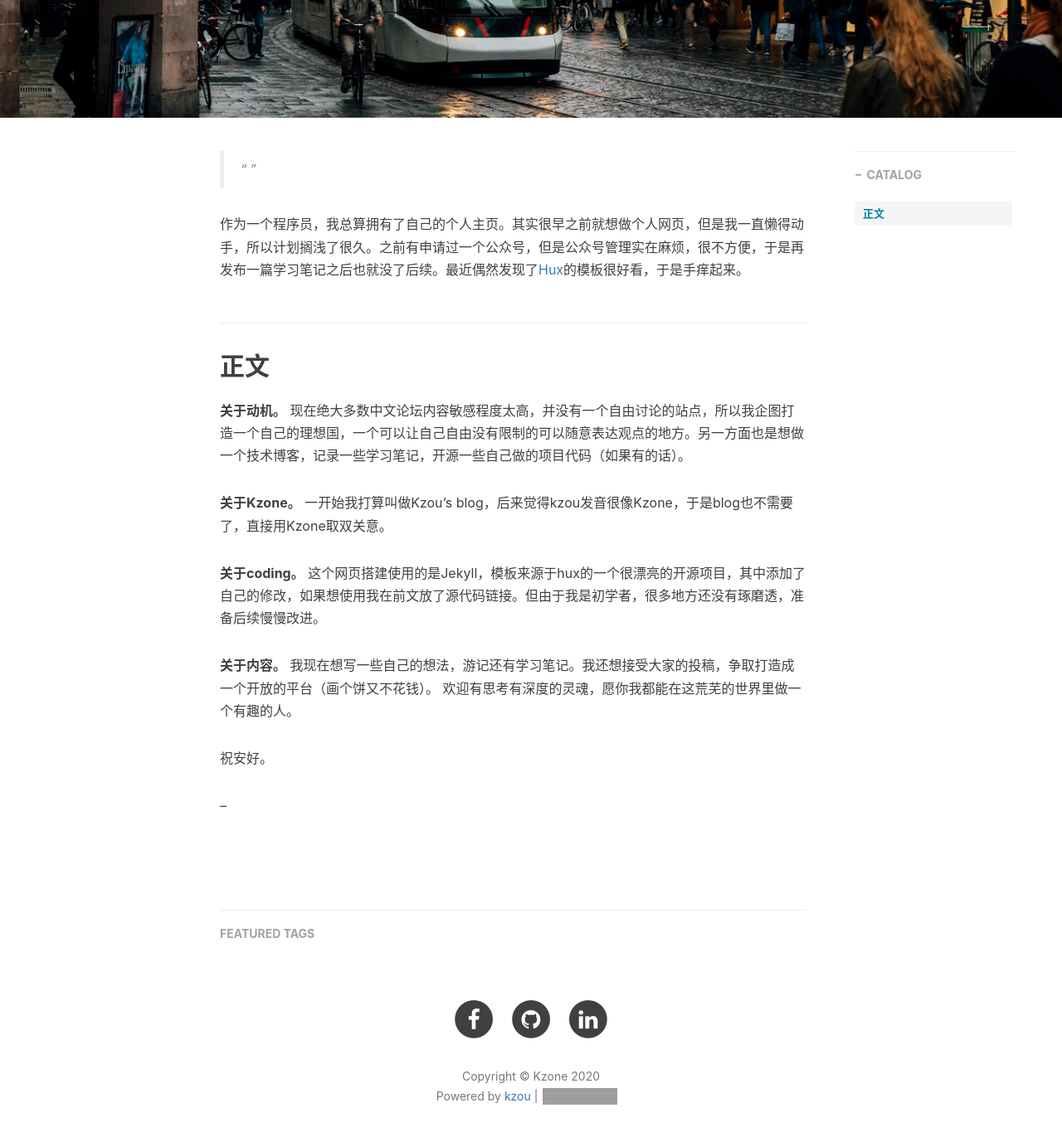
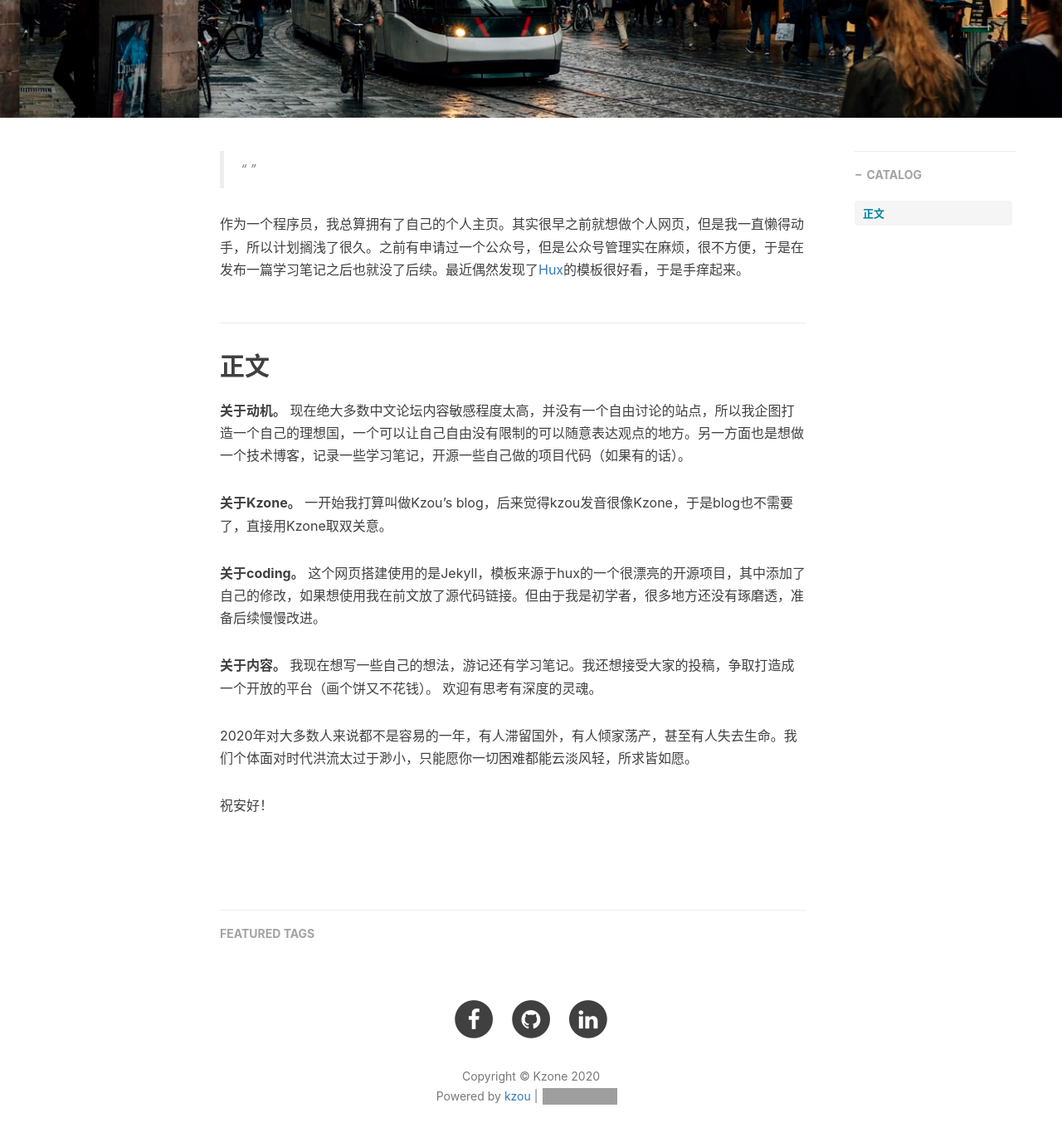
Before and after one commit to ZOUKaifeng/zoukaifeng.github.io, a Jekyll site: the page built from _posts/2020-08-31-hello.markdown, in a window 1280 px wide and 1400 px high, scrolled down 381 px. Shown: the top 1371 px of the window at 83% size. Built offline with Jekyll 4.4.1, drawn with Linux system fonts in a browser that asks for light colours; nearby versions of some CDN libraries; comment, search, counter and statistics services are not loaded; grey boxes are pictures that could not be loaded.

Commit message:
Add files via upload

```diff
--- a/_posts/2020-08-31-hello.markdown
+++ b/_posts/2020-08-31-hello.markdown
@@ -12,7 +12,7 @@ tags:
 
 > “ ”
 
-作为一个程序员，我总算拥有了自己的个人主页。其实很早之前就想做个人网页，但是我一直懒得动手，所以计划搁浅了很久。之前有申请过一个公众号，但是公众号管理实在麻烦，很不方便，于是再发布一篇学习笔记之后也就没了后续。最近偶然发现了[Hux](https://github.com/Huxpro/huxpro.github.io)的模板很好看，于是手痒起来。
+作为一个程序员，我总算拥有了自己的个人主页。其实很早之前就想做个人网页，但是我一直懒得动手，所以计划搁浅了很久。之前有申请过一个公众号，但是公众号管理实在麻烦，很不方便，于是在发布一篇学习笔记之后也就没了后续。最近偶然发现了[Hux](https://github.com/Huxpro/huxpro.github.io)的模板很好看，于是手痒起来。
 
 ## 正文
 
@@ -27,9 +27,8 @@ tags:
 
 **关于内容。**
 我现在想写一些自己的想法，游记还有学习笔记。我还想接受大家的投稿，争取打造成一个开放的平台（画个饼又不花钱）。
-欢迎有思考有深度的灵魂，愿你我都能在这荒芜的世界里做一个有趣的人。
+欢迎有思考有深度的灵魂。
 
-祝安好。
+2020年对大多数人来说都不是容易的一年，有人滞留国外，有人倾家荡产，甚至有人失去生命。我们个体面对时代洪流太过于渺小，只能愿你一切困难都能云淡风轻，所求皆如愿。
 
-
---
+祝安好！
```
